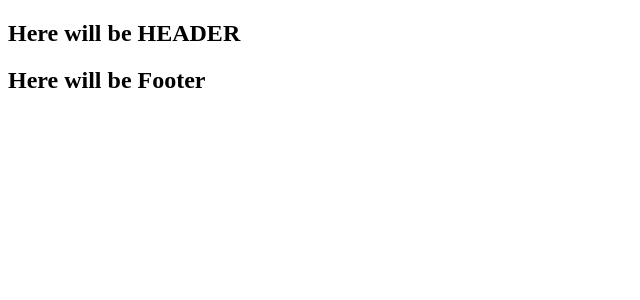
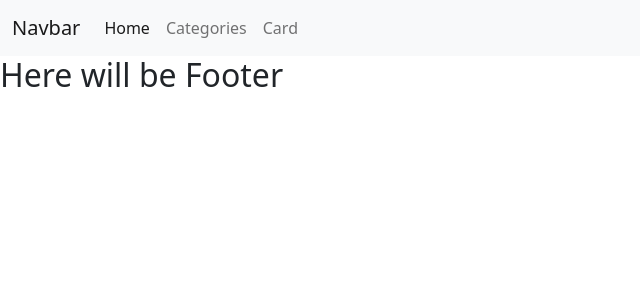
Before and after one commit to Anastasia1207/lesson-24, a React (Create React App) app: page / in a window 1280 px wide. Shown: the top 300 px of the page, without its empty margins (0-640 px from the left). Built offline with nearby package versions, Linux system fonts and the light colour scheme.

Commit message:
Bootstrap changes

```diff
--- a/package.json
+++ b/package.json
@@ -6,8 +6,9 @@
     "@testing-library/jest-dom": "^5.14.1",
     "@testing-library/react": "^11.2.7",
     "@testing-library/user-event": "^12.8.3",
-    "boostrap": "^2.0.0",
+    "bootstrap": "^5.0.2",
     "react": "^17.0.2",
+    "react-bootstrap": "^1.6.1",
     "react-dom": "^17.0.2",
     "react-router-dom": "^5.2.0",
     "react-scripts": "4.0.3",
--- a/src/App.js
+++ b/src/App.js
@@ -11,15 +11,13 @@
           <Route exact path="/homepage">
 
           </Route>
-          <Route path="/">
+          <Route path="/categories">
 
             </Route>
-            <Route path="/">
+            <Route path="/card">
 
             </Route>
-            <Route path="/">
 
-            </Route>
         </Switch>
         <Footer />
       </Router>
--- a/src/Components/Header.js
+++ b/src/Components/Header.js
@@ -1,8 +1,35 @@
+import { NavLink } from 'react-router-dom';
+
+
+
 function Header() {
 
     return (
         <div>
-            <h2>Here will be HEADER</h2>
+            <nav className="navbar navbar-expand-lg navbar-light bg-light">
+  <div className="container-fluid">
+    <NavLink className="navbar-brand" to="/">Navbar</NavLink>
+    <button className="navbar-toggler" type="button" data-bs-toggle="collapse" data-bs-target="#navbarNav" aria-controls="navbarNav" aria-expanded="false" aria-label="Toggle navigation">
+      <span className="navbar-toggler-icon"></span>
+    </button>
+    <div className="collapse navbar-collapse" id="navbarNav">
+      <div className="navbar-nav">
+        <li className="nav-item">
+          <NavLink className="nav-link active" aria-current="page" to="/homepage">Home</NavLink>
+        </li>
+        <li className="nav-item">
+          <NavLink className="nav-link" to="/categories">Categories</NavLink>
+        </li>
+        <li className="nav-item">
+          <NavLink className="nav-link" to="/card">Card</NavLink>
+        </li>
+        {/* <li className="nav-item">
+          <a className="nav-link disabled" to="/" tabindex="-1" aria-disabled="true">Disabled</a>
+        </li> */}
+      </div>
+    </div>
+  </div>
+</nav>
         </div>
     )
 }
--- a/src/index.js
+++ b/src/index.js
@@ -1,7 +1,8 @@
 import React from 'react';
 import ReactDOM from 'react-dom';
-
 import App from './App';
+import 'bootstrap/dist/css/bootstrap.css';
+import 'bootstrap/dist/js/bootstrap.js';
 
 
 ReactDOM.render(
```
Also changed, not shown: 1 other file (tests, documents, lock files or other folders).
